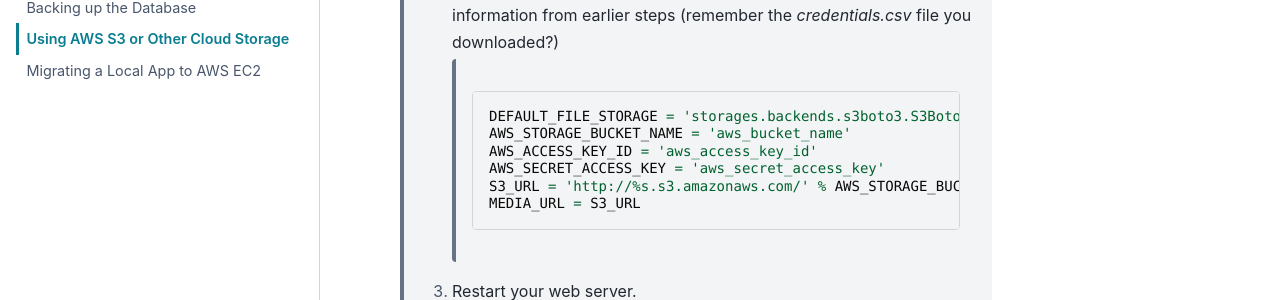
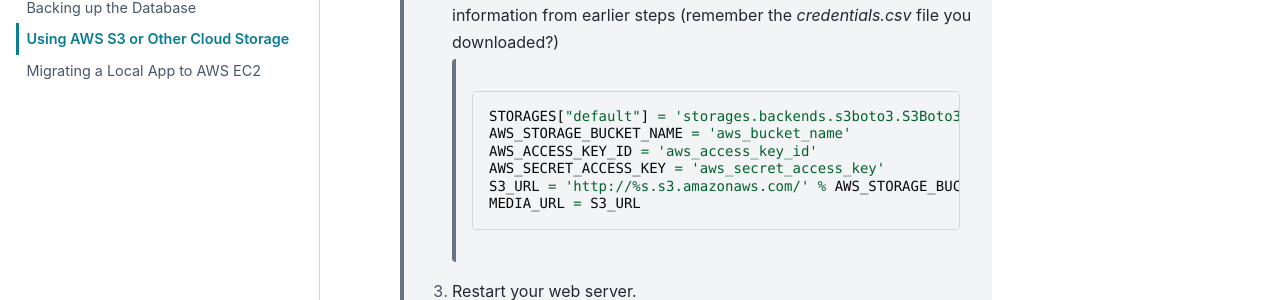
Before and after one commit to archesproject/arches-docs, a Sphinx documentation site: the page built from docs/deployment/using-aws-s3.txt, in a window 1280 px wide and 900 px high, scrolled down 4073 px. Shown: the part 217-517 px from the top of the window. Built offline with Sphinx 7.4.7 and the PyData theme 0.15.4, drawn with Linux system fonts in a browser that asks for light colours.

Commit message:
Update example for Django 4.2 storage settings

```diff
--- a/docs/deployment/using-aws-s3.txt
+++ b/docs/deployment/using-aws-s3.txt
@@ -141,7 +141,7 @@
 
         .. code-block::
 
-          DEFAULT_FILE_STORAGE = 'storages.backends.s3boto3.S3Boto3Storage'
+          STORAGES["default"] = 'storages.backends.s3boto3.S3Boto3Storage'
           AWS_STORAGE_BUCKET_NAME = 'aws_bucket_name'
           AWS_ACCESS_KEY_ID = 'aws_access_key_id'
           AWS_SECRET_ACCESS_KEY = 'aws_secret_access_key'
```
